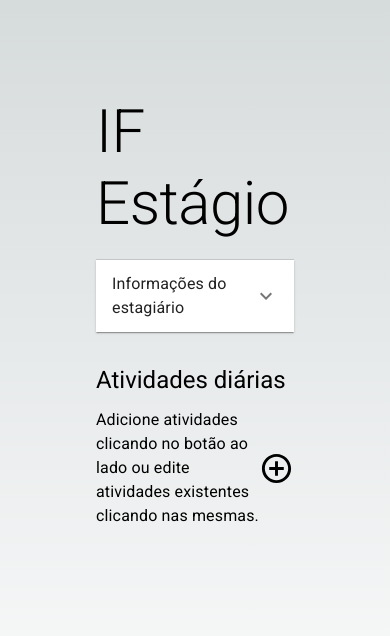
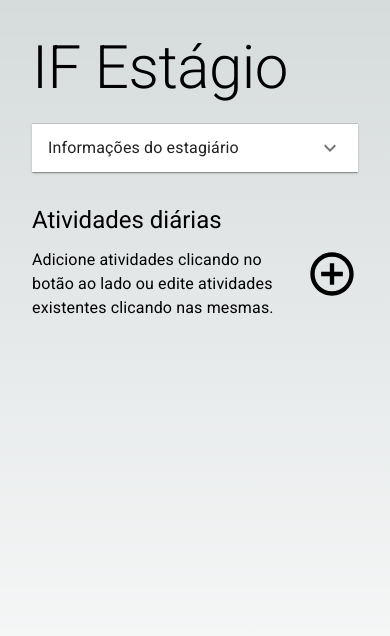
Before and after one commit to AderbalFilho/if-estagio, a Next.js app: page / in a window 390 px wide. Shown: the top 636 px of the page. Built offline with nearby package versions, Linux system fonts and the light colour scheme.

Commit message:
add responsivity

```diff
--- a/app/globals.css
+++ b/app/globals.css
@@ -61,6 +61,16 @@
   --space-lg-fixed: calc(2 * var(--space-unit-fixed));
   --space-xl-fixed: calc(3.25 * var(--space-unit-fixed));
   --space-xxl-fixed: calc(5.25 * var(--space-unit-fixed));
+
+  /* --------------------------------
+  Breakpoints
+  -------------------------------- */
+  --screen-xxs: 320px;
+  --screen-xs: 375px;
+  --screen-sm: 425px;
+  --screen-md: 768px;
+  --screen-lg: 1024px;
+  --screen-xl: 1440px;
 }
 
 @media (prefers-color-scheme: dark) {
--- a/app/page.module.css
+++ /dev/null
@@ -1,6 +0,0 @@
-.main {
-  display: flex;
-  flex-direction: column;
-  padding: 6rem;
-  min-height: 100vh;
-}
--- a/app/page.tsx
+++ b/app/page.tsx
@@ -11,11 +11,11 @@ import '@fontsource/roboto/400.css';
 import '@fontsource/roboto/500.css';
 import '@fontsource/roboto/700.css';
 
-import styles from './page.module.css';
+import * as S from './styles';
 
 export default function Home() {
   return (
-    <main className={styles.main}>
+    <S.Main>
       <MainContextProvider>
         <DatepickerLocalizationProvider>
           <TheHeader />
@@ -23,6 +23,6 @@ export default function Home() {
           <DailyActivities />
         </DatepickerLocalizationProvider>
       </MainContextProvider>
-    </main>
+    </S.Main>
   );
 }
--- /dev/null
+++ b/app/styles.ts
@@ -0,0 +1,13 @@
+import styled from 'styled-components';
+import { screenDevice } from '@/shared/device';
+
+export const Main = styled.main`
+  display: flex;
+  flex-direction: column;
+  padding: 2rem;
+  min-height: 100vh;
+
+  @media ${screenDevice.tablet} {
+    padding: 6rem;
+  }
+`;
--- a/components/DailyActivities/DailyActivities.tsx
+++ b/components/DailyActivities/DailyActivities.tsx
@@ -22,11 +22,18 @@ const DailyActivities = () => {
   const { activities } = useContext(MainContext);
   const [editActivity, setEditActivity] = useState();
   const [open, setOpen] = useState(false);
-  const toggleOpening = () => setOpen(!open);
 
-  function handleCloseDialog() {
+  function toggleOpening(_: object, reason: string) {
+    if (reason === 'backdropClick') {
+      return;
+    }
+
+    setOpen(!open);
+  }
+
+  function handleCloseDialog(e: object, reason: string) {
     setEditActivity(undefined);
-    toggleOpening();
+    toggleOpening(e, reason);
   }
 
   return (
@@ -40,7 +47,12 @@ const DailyActivities = () => {
             Adicione atividades clicando no botão ao lado ou edite atividades
             existentes clicando nas mesmas.
           </Typography>
-          <AddCircleOutlineIcon onClick={toggleOpening} fontSize="large" />
+          <S.AddIconContainer>
+            <AddCircleOutlineIcon
+              onClick={(e) => toggleOpening(e, 'open')}
+              fontSize="inherit"
+            />
+          </S.AddIconContainer>
         </S.AddActivity>
       </S.ActivitiesContainer>
       {activities.map((activity, index) => (
--- a/components/DailyActivities/styles.ts
+++ b/components/DailyActivities/styles.ts
@@ -5,8 +5,12 @@ export const ActivitiesContainer = styled.div`
 `;
 
 export const AddActivity = styled.div`
-  align-items: center;
-  display: flex;
-  justify-content: space-between;
+  display: grid;
+  grid-template-columns: 1fr minmax(35px, auto);
   margin-top: var(--space-sm);
+  column-gap: var(--space-sm);
 `;
+
+export const AddIconContainer = styled.span`
+  font-size: 52px;
+`;
--- a/components/DailyActivityForm/DailyActivityForm.tsx
+++ b/components/DailyActivityForm/DailyActivityForm.tsx
@@ -31,7 +31,7 @@ const DailyActivityForm = ({
   activity,
   index,
 }: {
-  handleClose: () => void;
+  handleClose: (e: object, reason: string) => void;
   activity?: IActivity;
   index?: number;
 }) => {
@@ -47,7 +47,7 @@ const DailyActivityForm = ({
     }
   }, []);
 
-  function handleSave() {
+  function handleSave(e: object) {
     /* TODO: Validate the data */
     /* TODO: Create the array first, sort by date and them save */
     if (index) {
@@ -56,11 +56,11 @@ const DailyActivityForm = ({
         ...activities.slice(index + 1, activities.length),
         newActivity as IActivity,
       ]);
+      handleClose(e, 'edit');
     } else {
       updateActivities([...activities, newActivity as IActivity]);
+      handleClose(e, 'add');
     }
-
-    handleClose();
   }
 
   return (
@@ -149,7 +149,7 @@ const DailyActivityForm = ({
         </S.ActivityFormContainer>
       </DialogContent>
       <DialogActions>
-        <Button onClick={handleClose}>Cancel</Button>
+        <Button onClick={(e) => handleClose(e, 'cancel')}>Cancel</Button>
         <Button onClick={handleSave}>Save</Button>
       </DialogActions>
     </>
--- a/components/DailyActivityForm/styles.ts
+++ b/components/DailyActivityForm/styles.ts
@@ -1,5 +1,7 @@
 import styled from 'styled-components';
 import { Box } from '@mui/material';
+
+import { screenDevice } from '@/shared/device';
 
 export const ActivityFormContainer = styled(Box)`
   display: grid;
@@ -7,7 +9,12 @@ export const ActivityFormContainer = styled(Box)`
 `;
 
 export const BeginEndGroup = styled.div`
-  column-gap: var(--space-sm);
+  row-gap: var(--space-sm);
   display: grid;
-  grid-template-columns: 1fr 1fr;
+
+  @media ${screenDevice.tablet} {
+    column-gap: var(--space-sm);
+    grid-template-columns: 1fr 1fr;
+    row-gap: 0;
+  }
 `;
--- a/components/UserInfoForm/styles.ts
+++ b/components/UserInfoForm/styles.ts
@@ -1,5 +1,7 @@
 import styled from 'styled-components';
 import { AccordionDetails } from '@mui/material';
+
+import { screenDevice } from '@/shared/device';
 
 export const UserAccordion = styled(AccordionDetails)`
   display: grid;
@@ -7,13 +9,23 @@ export const UserAccordion = styled(AccordionDetails)`
 `;
 
 export const UniversityInfo = styled.div`
-  column-gap: var(--space-sm);
   display: grid;
-  grid-template-columns: 2fr repeat(2, 1fr);
+  row-gap: var(--space-sm);
+
+  @media ${screenDevice.tablet} {
+    column-gap: var(--space-sm);
+    grid-template-columns: 2fr repeat(2, 1fr);
+    row-gap: 0;
+  }
 `;
 
 export const InternshipInfo = styled.div`
-  column-gap: var(--space-sm);
   display: grid;
-  grid-template-columns: repeat(3, 1fr);
+  row-gap: var(--space-sm);
+
+  @media ${screenDevice.tablet} {
+    column-gap: var(--space-sm);
+    grid-template-columns: repeat(3, 1fr);
+    row-gap: 0;
+  }
 `;
--- /dev/null
+++ b/shared/device.ts
@@ -0,0 +1,20 @@
+const size = {
+  mobileS: '320px',
+  mobileM: '375px',
+  mobileL: '425px',
+  tablet: '768px',
+  laptop: '1024px',
+  laptopL: '1440px',
+  desktop: '2560px',
+};
+
+export const screenDevice = {
+  mobileS: `only screen and (min-width: ${size.mobileS})`,
+  mobileM: `only screen and (min-width: ${size.mobileM})`,
+  mobileL: `only screen and (min-width: ${size.mobileL})`,
+  tablet: `only screen and (min-width: ${size.tablet})`,
+  laptop: `only screen and (min-width: ${size.laptop})`,
+  laptopL: `only screen and (min-width: ${size.laptopL})`,
+  desktop: `only screen and (min-width: ${size.desktop})`,
+  desktopL: `only screen and (min-width: ${size.desktop})`,
+};
```
